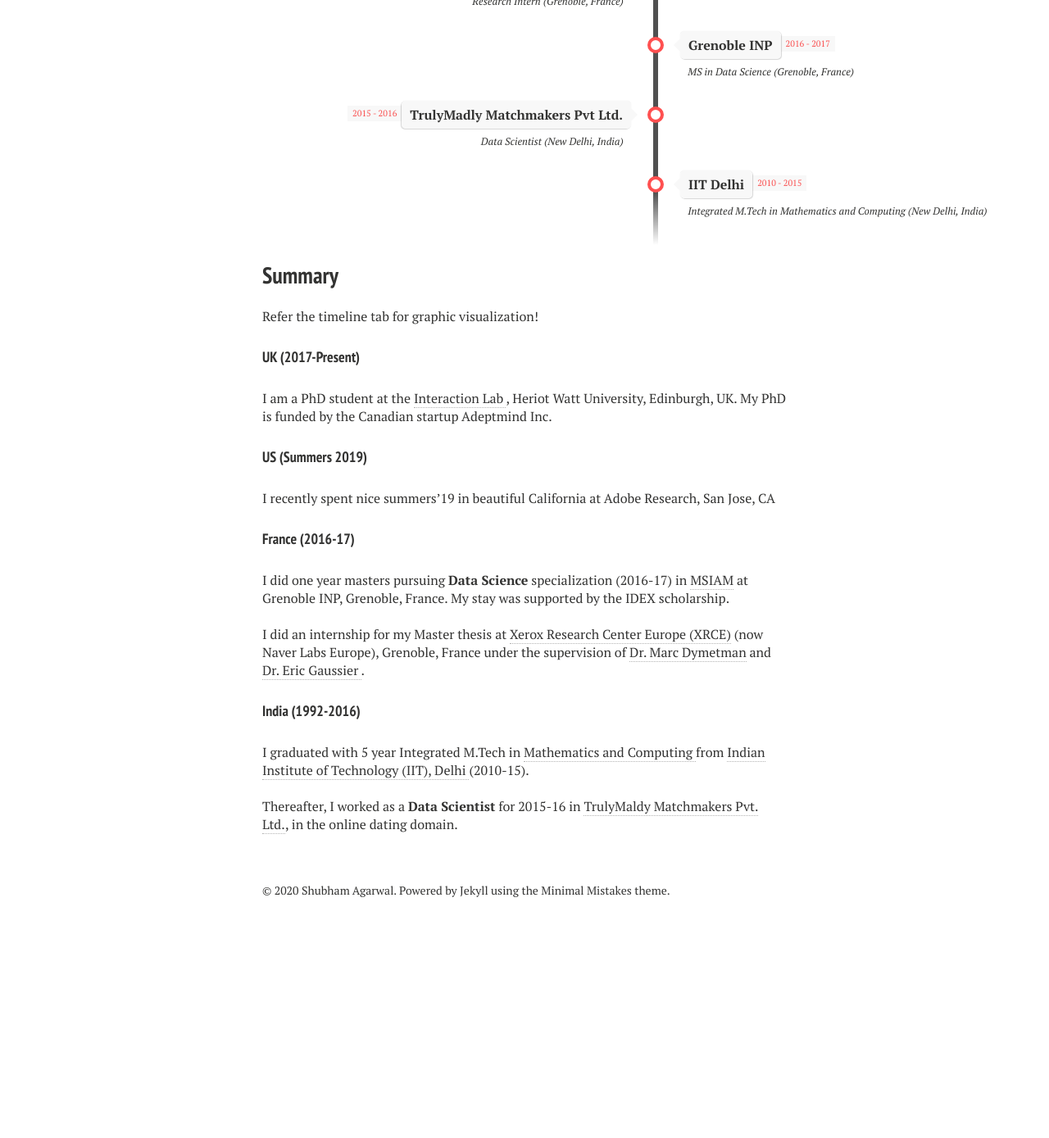
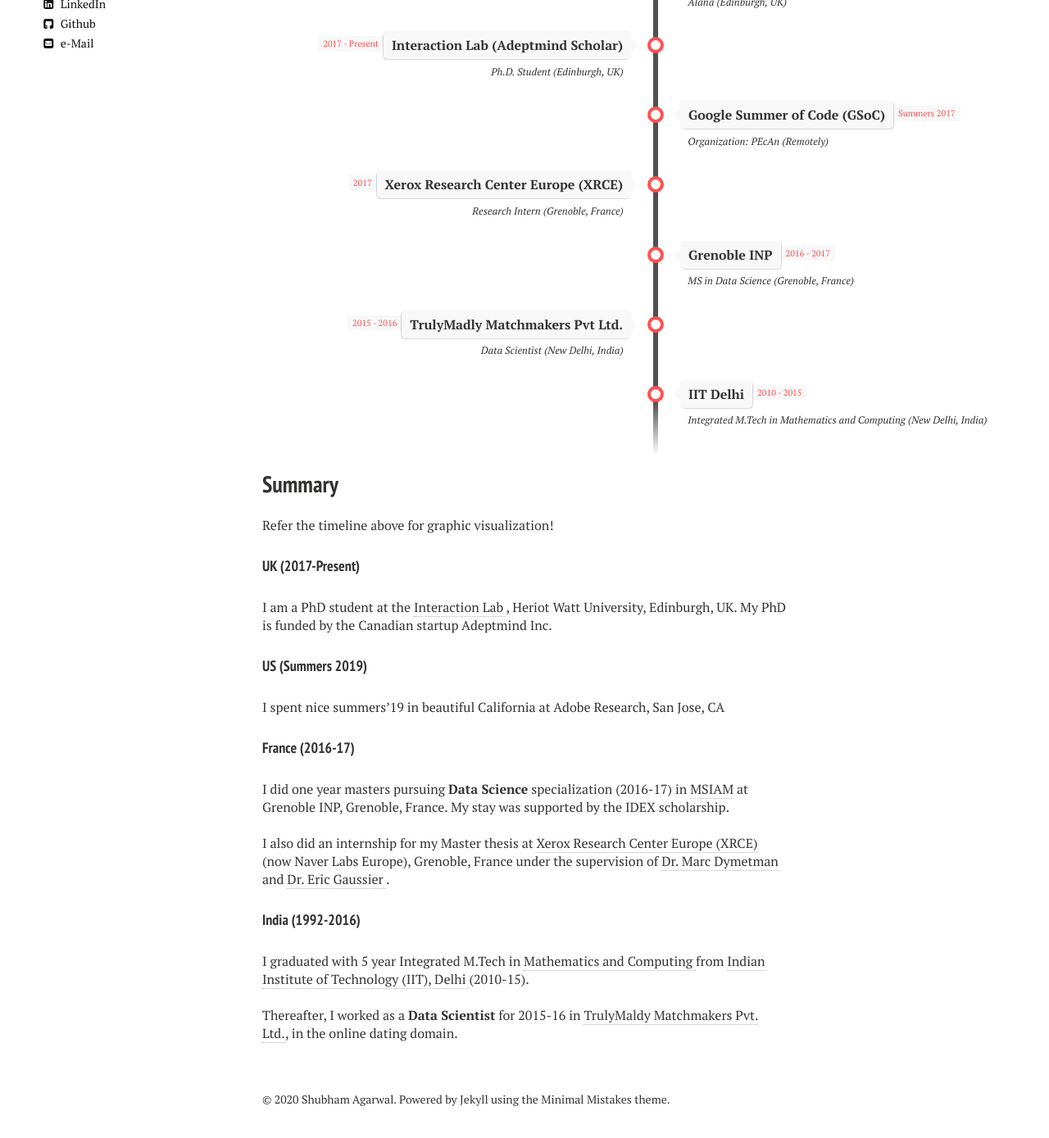
Before and after one commit to shubhamagarwal92/shubhamagarwal92.github.io, a Jekyll site: the page built from timeline.md, in a window 1280 px wide and 1400 px high, scrolled down 656 px. Shown: the top 1389 px of the window at 82% size. Built offline with Jekyll 4.4.1, drawn with Linux system fonts in a browser that asks for light colours; nearby versions of some CDN libraries; before the commit the page ends 1801 px from its top, so only the background shows below that.

Commit message:
Update timeline.md

```diff
--- a/timeline.md
+++ b/timeline.md
@@ -116,19 +119,19 @@
 
 <h2> Summary </h2>
 
-Refer the timeline tab for graphic visualization!
+Refer the timeline above for graphic visualization!
 
 #### UK (2017-Present)
 I am a PhD student at the <a href="https://sites.google.com/site/hwinteractionlab/">Interaction Lab </a>, Heriot Watt University, Edinburgh, UK. My PhD is funded by the Canadian startup Adeptmind Inc.
 
 #### US (Summers 2019)
-I recently spent nice summers'19 in beautiful California at Adobe Research, San Jose, CA
+I spent nice summers'19 in beautiful California at Adobe Research, San Jose, CA
 
 #### France (2016-17)
 I did one year masters pursuing <strong>Data Science</strong> specialization (2016-17) in <a href="http://msiam.imag.fr">MSIAM</a> at Grenoble INP, Grenoble, France. My stay was supported by the IDEX scholarship.
 <br />
 <br />
-I did an internship for my Master thesis at <a href="http://www.xrce.xerox.com/">Xerox Research Center Europe (XRCE)</a> (now Naver Labs Europe), Grenoble, France under the supervision of <a href="http://www.xrce.xerox.com/About-XRCE/People/Marc-Dymetman"> Dr. Marc Dymetman</a> and <a href="http://ama.liglab.fr/~gaussier/"> Dr. Eric Gaussier </a>.
+I also did an internship for my Master thesis at <a href="http://www.xrce.xerox.com/">Xerox Research Center Europe (XRCE)</a> (now Naver Labs Europe), Grenoble, France under the supervision of <a href="http://www.xrce.xerox.com/About-XRCE/People/Marc-Dymetman"> Dr. Marc Dymetman</a> and <a href="http://ama.liglab.fr/~gaussier/"> Dr. Eric Gaussier </a>.
 
 #### India (1992-2016)
 I graduated with 5 year Integrated M.Tech in <a href="http://maths.iitd.ac.in/">Mathematics and Computing </a> from <a href="http://www.iitd.ac.in/">Indian Institute of Technology (IIT), Delhi </a> (2010-15).
```
Also changed, not shown: other parts of timeline.md (+3 -0 lines).
